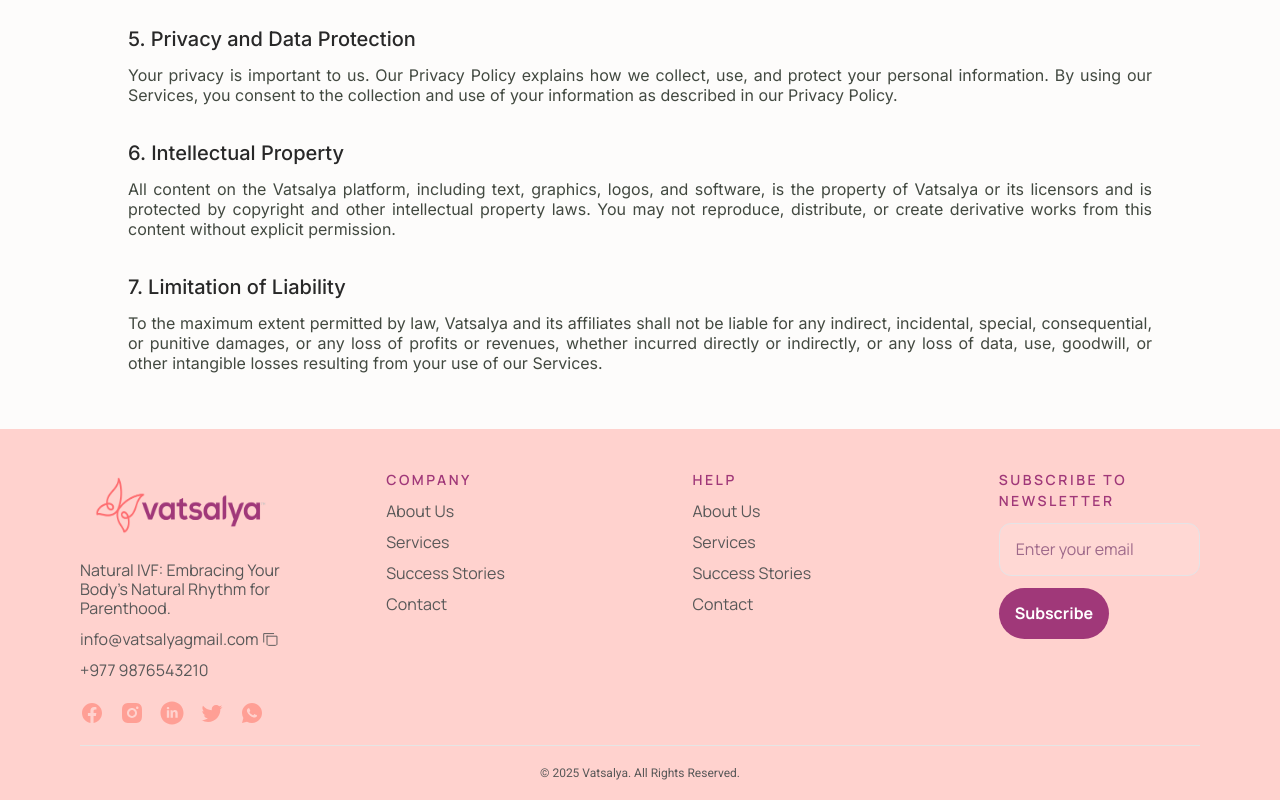
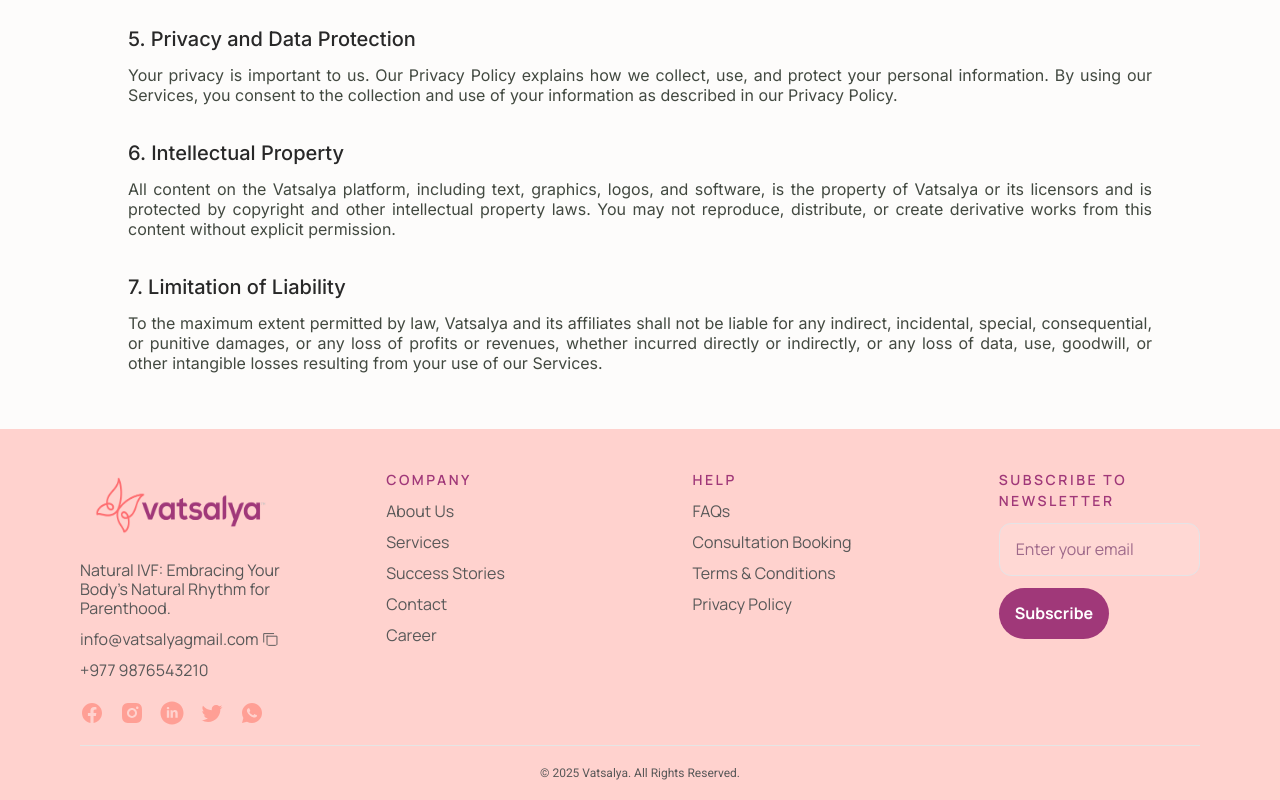
Before and after one commit to gauravkushwaha409/vatsalya-natural-ivf, a Next.js app: page /career/careerDetail in a window 1280 px wide. Shown: the part 1334-2134 px from the top of the page. Built offline with nearby package versions, Linux system fonts and the light colour scheme; no server answers.

Commit message:
fix: Rename ApplyModal to ApplyFormModal and update footer links for consistency

```diff
--- a/src/app/career/careerDetail/partials/ApplyModal.tsx
+++ b/src/app/career/careerDetail/partials/ApplyFormModal.tsx
@@ -11,7 +11,7 @@
 import { useRef, useState } from "react";
 import * as Yup from "yup";
 
-const DialogDemo = () => {
+const ApplyFormModal = () => {
   //   const [createData, { isLoading }] = useCreateDataMutation();
   const [resume, setResume] = useState<File | null>(null);
   const [formErrors, setFormErrors] = useState<{ resume?: string }>({});
@@ -142,7 +142,7 @@
                 type="number"
                 onChange={formik.handleChange}
                 onBlur={formik.handleBlur}
-                value={formik.values.name}
+                value={formik.values.phone_no}
                 placeholder="e.g. 9876543210"
                 className="bg-transparent p-3 pl-6 border-[0.3px] border-[#72796F] rounded-[12px] outline-none w-full h-[54px] mt-2.5 text-sm"
               />
@@ -299,4 +299,4 @@
   );
 };
 
-export default DialogDemo;
+export default ApplyFormModal;
--- a/src/app/career/careerDetail/partials/HeroCareerDetail.tsx
+++ b/src/app/career/careerDetail/partials/HeroCareerDetail.tsx
@@ -4,7 +4,7 @@
 import { IoTimeOutline } from "react-icons/io5";
 import { MdOutlineWorkOutline } from "react-icons/md";
 import { SlLocationPin } from "react-icons/sl";
-import DialogDemo from "./ApplyModal";
+import ApplyFormModal from "./ApplyFormModal";
 
 const HeroCareerDetail = () => {
   return (
@@ -44,7 +44,7 @@
             </p>
           </div>
 
-          <DialogDemo />
+          <ApplyFormModal />
         </div>
       </div>
     </div>
--- a/src/commons/Footer.tsx
+++ b/src/commons/Footer.tsx
@@ -118,22 +118,26 @@
           <p>
             <Link href="/contact">Contact </Link>
           </p>
+          <p>
+            <Link href="/career">Career </Link>
+          </p>
         </div>
         <div className="space-y-3 font-manrope text-text-400 typography-paragraph-regular">
           <h3 className="font-[600] text-secondary-500 text-sm uppercase leading-[150%] tracking-[0.1575rem]">
             Help
           </h3>
+
           <p>
-            <Link href="/about">About Us </Link>
+            <Link href="/faq">FAQs</Link>
           </p>
           <p>
-            <Link href="/services">Services </Link>
+            <Link href="/booking">Consultation Booking</Link>
           </p>
           <p>
-            <Link href="/stories">Success Stories </Link>
+            <Link href="/terms">Terms & Conditions </Link>
           </p>
           <p>
-            <Link href="/contact">Contact </Link>
+            <Link href="/privacy">Privacy Policy </Link>
           </p>
         </div>
         <div className="space-y-3 font-manrope text-text-400 typography-paragraph-regular">
```
